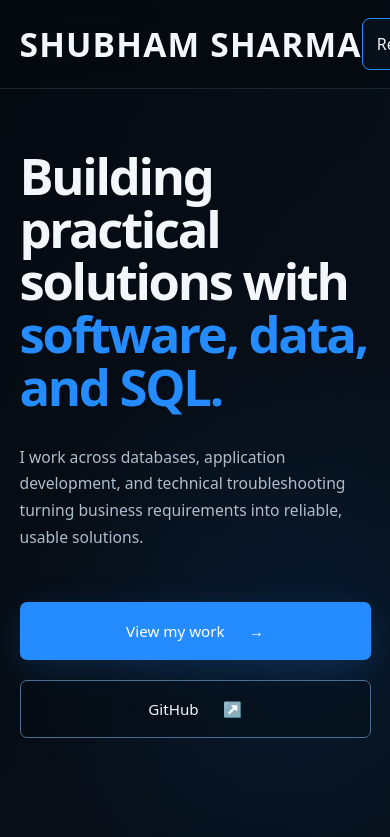
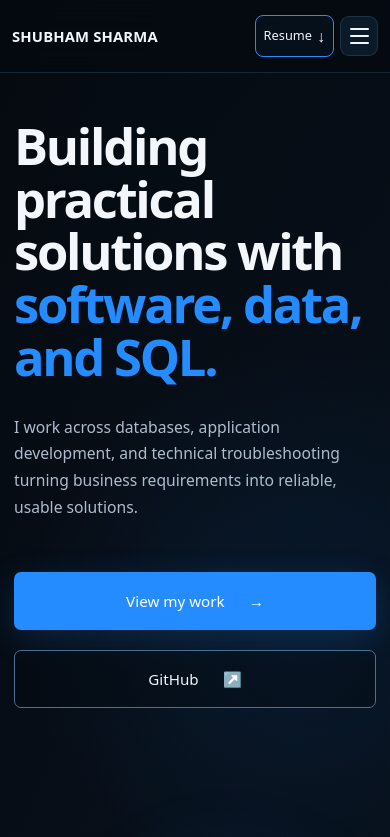
Before and after one commit to Shubham24065/shubham-portfolio, a Next.js app: page / in a window 390 px wide. Shown: the top 837 px of the page. Built offline with nearby package versions, Linux system fonts and the light colour scheme.

Commit message:
Improve mobile responsiveness and add mobile navigation

```diff
--- a/components/layout/Navbar.tsx
+++ b/components/layout/Navbar.tsx
@@ -1,33 +1,55 @@
+"use client";
+
 import Link from "next/link";
+import { usePathname } from "next/navigation";
+import { useState } from "react";
 
 const navigation = [
-  { label: "Work", href: "#work" },
-  { label: "Experience", href: "#experience" },
-  { label: "About", href: "#about" },
-  { label: "Contact", href: "#contact" },
+  { label: "Work", href: "/#work" },
+  { label: "Experience", href: "/#experience" },
+  { label: "About", href: "/#about" },
+  { label: "Contact", href: "/#contact" },
 ];
 
 export default function Navbar() {
+  const [menuOpen, setMenuOpen] = useState(false);
+  const pathname = usePathname();
+
   return (
     <header className="site-header">
-      <nav className="navbar">
-        <Link href="/" className="brand">
+      <nav className="navbar" aria-label="Main navigation">
+        <Link href="/" className="brand" onClick={() => setMenuOpen(false)}>
           SHUBHAM SHARMA
         </Link>
 
         <div className="navbar-right">
-          <div className="nav-links">
+          <div className={`nav-links${menuOpen ? " nav-links-open" : ""}`} id="mobile-navigation">
             {navigation.map((item) => (
-              <Link key={item.label} href={item.href}>
+              <Link
+                key={item.label}
+                href={pathname === "/" ? item.href.slice(1) : item.href}
+                onClick={() => setMenuOpen(false)}
+              >
                 {item.label}
               </Link>
             ))}
           </div>
-
           <a className="resume-button" href="/resume.pdf" download>
             <span>Resume</span>
-            <span className="resume-icon">↓</span>
+            <span className="resume-icon" aria-hidden="true">↓</span>
           </a>
+          <button
+            className="mobile-menu-toggle"
+            type="button"
+            aria-label={menuOpen ? "Close navigation menu" : "Open navigation menu"}
+            aria-expanded={menuOpen}
+            aria-controls="mobile-navigation"
+            onClick={() => setMenuOpen((open) => !open)}
+          >
+            <span />
+            <span />
+            <span />
+          </button>
         </div>
       </nav>
     </header>
```
Also changed, not shown: app/globals.css.
